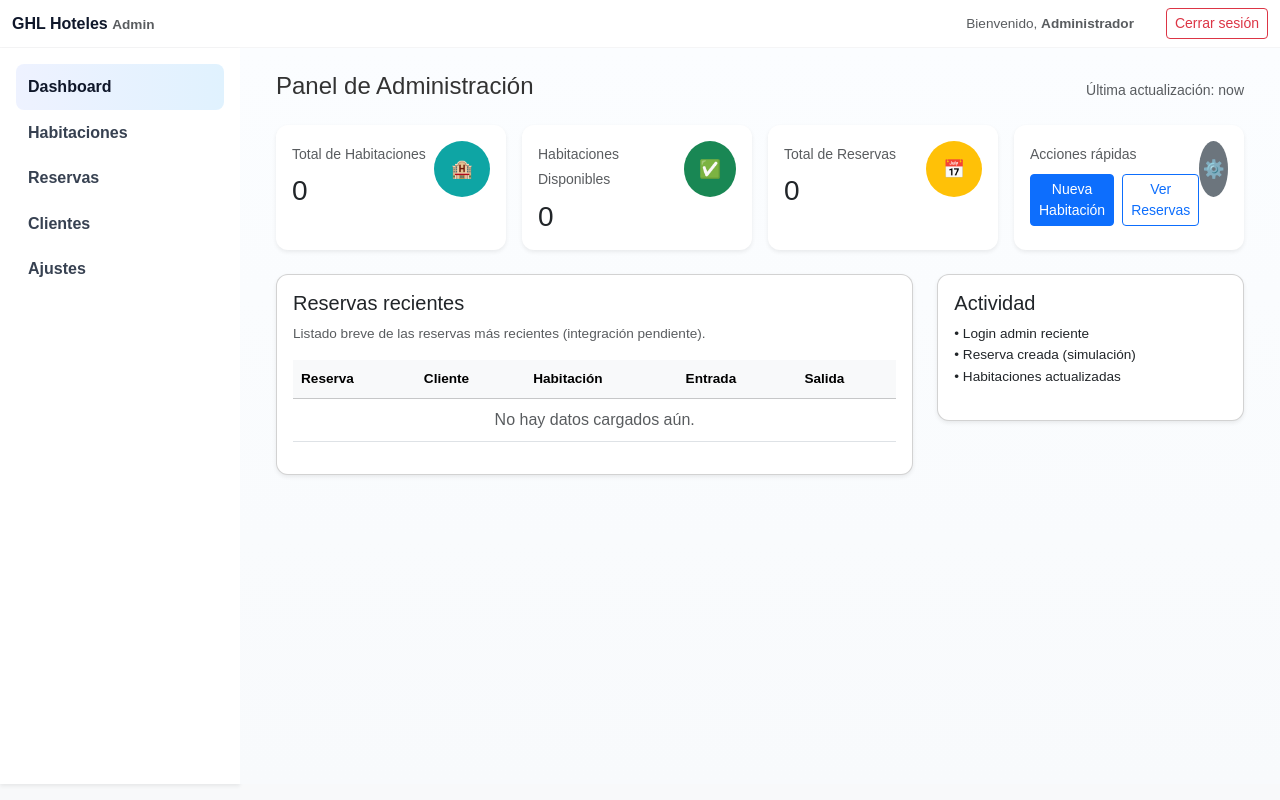
After one commit to AncizarTorres19/flask, a Flask app: template flask_SQLconector/templates/admin.html in a window 1280 px wide. The commit adds this page. Run offline with Flask 3, Linux system fonts and the light colour scheme; the template is opened without the code that fills it, so the values that code supplies are empty.

Commit message:
feat: Agregar panel de administración con autenticación y estadísticas de reservas

```diff
--- a/flask_SQLconector/app.py
+++ b/flask_SQLconector/app.py
@@ -25,6 +25,84 @@ def login_required(f):
             return redirect(url_for('login'))
         return f(*args, **kwargs)
     return decorated_function
+
+def admin_required(f):
+    @wraps(f)
+    def decorated_function(*args, **kwargs):
+        if 'user_id' not in session or session.get('rol') != 'admin':
+            flash('Acceso restringido: debes iniciar sesión como administrador.', 'warning')
+            return redirect(url_for('admin_login'))
+        return f(*args, **kwargs)
+    return decorated_function
+
+
+@app.route('/admin')
+@admin_required
+def admin_dashboard():
+    # Consultas simples para mostrar estadísticas en el dashboard
+    try:
+        conn = conectar_bd()
+        cursor = conn.cursor()
+
+        cursor.execute("SELECT COUNT(*) FROM habitaciones")
+        total_habitaciones = cursor.fetchone()[0] or 0
+
+        cursor.execute("SELECT COUNT(*) FROM habitaciones WHERE disponible = TRUE")
+        habitaciones_disponibles = cursor.fetchone()[0] or 0
+
+        cursor.execute("SELECT COUNT(*) FROM reservas")
+        total_reservas = cursor.fetchone()[0] or 0
+
+    except Exception as e:
+        # En caso de error con la base de datos, usar ceros y mostrar log en la consola
+        print('Error consultando estadísticas admin:', e)
+        total_habitaciones = 0
+        habitaciones_disponibles = 0
+        total_reservas = 0
+    finally:
+        try:
+            cursor.close()
+            conn.close()
+        except Exception:
+            pass
+
+    return render_template('admin.html',
+                           total_habitaciones=total_habitaciones,
+                           habitaciones_disponibles=habitaciones_disponibles,
+                           total_reservas=total_reservas)
+
+
+@app.route('/admin/login', methods=['GET', 'POST'])
+def admin_login():
+    if request.method == 'POST':
+        usuario = request.form.get('usuario')
+        password = request.form.get('password')
+
+        conn = conectar_bd()
+        cursor = conn.cursor(dictionary=True)
+        cursor.execute('SELECT * FROM usuarios WHERE usuario = %s', (usuario,))
+        usuario_db = cursor.fetchone()
+        conn.close()
+
+        if usuario_db and usuario_db.get('password') == password:
+            # Iniciar sesión
+            session['user_id'] = usuario_db.get('id')
+            session['usuario'] = usuario_db.get('usuario')
+            # Usar rol desde la base de datos si está presente
+            session['rol'] = usuario_db.get('rol') if usuario_db.get('rol') else 'user'
+            flash('Has iniciado sesión correctamente.', 'success')
+            return redirect(url_for('admin_dashboard'))
+        else:
+            flash('Credenciales inválidas.', 'danger')
+
+    return render_template('admin_login.html')
+
+
+@app.route('/logout')
+def logout():
+    session.clear()
+    flash('Sesión cerrada.', 'info')
+    return redirect(url_for('index'))
 
 @app.route('/')
 def index():
--- a/flask_SQLconector/init.sql
+++ b/flask_SQLconector/init.sql
@@ -4,9 +4,9 @@
 CREATE TABLE IF NOT EXISTS `clientes` (
   `id` int(11) NOT NULL AUTO_INCREMENT,
   `nombre` varchar(100) NOT NULL,
-  `correo` varchar(100) NOT NULL,
-  `cedula` int(10) NOT NULL,
-  `telefono` int(10) NOT NULL,
+  `correo` varchar(100) DEFAULT '',
+  `cedula` varchar(20) NOT NULL,
+  `telefono` varchar(20) NOT NULL,
   PRIMARY KEY (`id`)
 ) ENGINE=InnoDB DEFAULT CHARSET=utf8mb4 COLLATE=utf8mb4_general_ci;
 
--- /dev/null
+++ b/flask_SQLconector/static/css/admin.css
@@ -0,0 +1,63 @@
+/* Estilos específicos para el panel de administración */
+
+.admin-layout {
+  display: flex;
+  min-height: calc(100vh - 64px);
+}
+
+.admin-sidebar {
+  width: 240px;
+  transition: transform 0.25s ease, width 0.25s ease;
+}
+
+.admin-sidebar .nav-link {
+  color: #374151;
+  font-weight: 600;
+  padding: 10px 12px;
+  border-radius: 8px;
+}
+
+.admin-sidebar .nav-link.active,
+.admin-sidebar .nav-link:hover {
+  background: linear-gradient(90deg,#eef2ff,#e0f2fe);
+  color: #0f172a;
+}
+
+.admin-main {
+  flex: 1;
+  background: linear-gradient(180deg, #fbfdff, #f8fafc);
+  padding: 24px;
+}
+
+.admin-topbar {
+  background: white;
+  border-bottom: 1px solid rgba(15,23,42,0.04);
+}
+
+.stat-icon {
+  width: 56px;
+  height: 56px;
+  font-size: 1.1rem;
+}
+
+.card { border-radius: 12px; }
+
+/* Sidebar responsive */
+@media (max-width: 768px) {
+  .admin-sidebar { position: fixed; left: 0; top: 64px; bottom: 0; transform: translateX(-110%); z-index: 1050; width: 220px; }
+  .admin-sidebar.open { transform: translateX(0%); }
+  .admin-main { padding: 16px; }
+}
+
+/* Micro-interactions */
+.card:hover { transform: translateY(-6px); transition: transform 0.25s ease; }
+
+/* Table small tweaks */
+.table-hover tbody tr:hover { background: rgba(6,182,212,0.04); }
+
+/* Colors friendly for UI/UX */
+.bg-primary { background-color: #0ea5a4 !important; }
+.text-primary { color: #0f172a !important; }
+
+/* Helpers */
+.small { font-size: 0.85rem; }
--- /dev/null
+++ b/flask_SQLconector/templates/admin.html
@@ -0,0 +1,173 @@
+<!doctype html>
+<html lang="es">
+    <head>
+        <meta charset="utf-8">
+        <meta name="viewport" content="width=device-width, initial-scale=1">
+        <title>Panel de Administración — GHL Hoteles</title>
+        <!-- Bootstrap 5 CDN -->
+        <link href="https://cdn.jsdelivr.net/npm/bootstrap@5.3.2/dist/css/bootstrap.min.css" rel="stylesheet">
+        <!-- Proyecto: estilos generales -->
+        <link rel="stylesheet" href="{{ url_for('static', filename='css/styles.css') }}">
+        <!-- Estilos específicos del admin -->
+        <link rel="stylesheet" href="{{ url_for('static', filename='css/admin.css') }}">
+    </head>
+    <body class="bg-light">
+        <header class="admin-topbar shadow-sm">
+            <div class="container-fluid d-flex align-items-center justify-content-between py-2">
+                <div class="d-flex align-items-center gap-3">
+                    <button class="btn btn-outline-secondary d-md-none" id="toggleSidebar">☰</button>
+                    <a class="navbar-brand fw-bold text-primary" href="#">GHL Hoteles <span class="text-muted small">Admin</span></a>
+                </div>
+                <div class="d-flex align-items-center gap-3">
+                    <div class="me-3 small text-muted">Bienvenido, <strong>{{ session.get('usuario') or 'Administrador' }}</strong></div>
+                    <a class="btn btn-sm btn-outline-danger" href="{{ url_for('logout') }}">Cerrar sesión</a>
+                </div>
+            </div>
+        </header>
+
+        <div class="admin-layout">
+            <aside class="admin-sidebar bg-white shadow-sm">
+                <nav class="p-3">
+                    <ul class="nav flex-column">
+                        <li class="nav-item"><a class="nav-link active" href="#">Dashboard</a></li>
+                        <li class="nav-item"><a class="nav-link" href="#">Habitaciones</a></li>
+                        <li class="nav-item"><a class="nav-link" href="#">Reservas</a></li>
+                        <li class="nav-item"><a class="nav-link" href="#">Clientes</a></li>
+                        <li class="nav-item"><a class="nav-link" href="#">Ajustes</a></li>
+                    </ul>
+                </nav>
+            </aside>
+
+            <main class="admin-main p-4">
+                <div class="container-fluid">
+                    <div class="d-flex justify-content-between align-items-center mb-3">
+                        <h2 class="h4">Panel de Administración</h2>
+                        <small class="text-muted">Última actualización: {{ "now" | safe }}</small>
+                    </div>
+
+                    <!-- Stats cards -->
+                    <div class="row g-3 mb-4">
+                        <div class="col-12 col-sm-6 col-md-3">
+                            <div class="card shadow-sm h-100 border-0">
+                                <div class="card-body">
+                                    <div class="d-flex justify-content-between align-items-start">
+                                        <div>
+                                            <small class="text-muted">Total de Habitaciones</small>
+                                            <h3 class="mt-2 mb-0">{{ total_habitaciones | default(0) }}</h3>
+                                        </div>
+                                        <div class="stat-icon bg-primary text-white rounded-circle d-flex align-items-center justify-content-center">
+                                            🏨
+                                        </div>
+                                    </div>
+                                </div>
+                            </div>
+                        </div>
+
+                        <div class="col-12 col-sm-6 col-md-3">
+                            <div class="card shadow-sm h-100 border-0">
+                                <div class="card-body">
+                                    <div class="d-flex justify-content-between align-items-start">
+                                        <div>
+                                            <small class="text-muted">Habitaciones Disponibles</small>
+                                            <h3 class="mt-2 mb-0">{{ habitaciones_disponibles | default(0) }}</h3>
+                                        </div>
+                                        <div class="stat-icon bg-success text-white rounded-circle d-flex align-items-center justify-content-center">
+                                            ✅
+                                        </div>
+                                    </div>
+                                </div>
+                            </div>
+                        </div>
+
+                        <div class="col-12 col-sm-6 col-md-3">
+                            <div class="card shadow-sm h-100 border-0">
+                                <div class="card-body">
+                                    <div class="d-flex justify-content-between align-items-start">
+                                        <div>
+                                            <small class="text-muted">Total de Reservas</small>
+                                            <h3 class="mt-2 mb-0">{{ total_reservas | default(0) }}</h3>
+                                        </div>
+                                        <div class="stat-icon bg-warning text-white rounded-circle d-flex align-items-center justify-content-center">
+                                            📅
+                                        </div>
+                                    </div>
+                                </div>
+                            </div>
+                        </div>
+
+                        <div class="col-12 col-sm-6 col-md-3">
+                            <div class="card shadow-sm h-100 border-0">
+                                <div class="card-body">
+                                    <div class="d-flex justify-content-between align-items-start">
+                                        <div>
+                                            <small class="text-muted">Acciones rápidas</small>
+                                            <div class="mt-2 d-flex gap-2">
+                                                <a class="btn btn-sm btn-primary" href="#">Nueva Habitación</a>
+                                                <a class="btn btn-sm btn-outline-primary" href="#">Ver Reservas</a>
+                                            </div>
+                                        </div>
+                                        <div class="stat-icon bg-secondary text-white rounded-circle d-flex align-items-center justify-content-center">
+                                            ⚙️
+                                        </div>
+                                    </div>
+                                </div>
+                            </div>
+                        </div>
+                    </div>
+
+                    <!-- Panel central -->
+                    <div class="row g-4">
+                        <div class="col-12 col-lg-8">
+                            <div class="card shadow-sm">
+                                <div class="card-body">
+                                    <h5 class="card-title">Reservas recientes</h5>
+                                    <p class="text-muted small">Listado breve de las reservas más recientes (integración pendiente).</p>
+                                    <div class="table-responsive">
+                                        <table class="table table-hover">
+                                            <thead class="table-light small">
+                                                <tr>
+                                                    <th>Reserva</th>
+                                                    <th>Cliente</th>
+                                                    <th>Habitación</th>
+                                                    <th>Entrada</th>
+                                                    <th>Salida</th>
+                                                </tr>
+                                            </thead>
+                                            <tbody>
+                                                <tr>
+                                                    <td colspan="5" class="text-center text-muted">No hay datos cargados aún.</td>
+                                                </tr>
+                                            </tbody>
+                                        </table>
+                                    </div>
+                                </div>
+                            </div>
+                        </div>
+
+                        <div class="col-12 col-lg-4">
+                            <div class="card shadow-sm">
+                                <div class="card-body">
+                                    <h5 class="card-title">Actividad</h5>
+                                    <ul class="list-unstyled small">
+                                        <li>• Login admin reciente</li>
+                                        <li>• Reserva creada (simulación)</li>
+                                        <li>• Habitaciones actualizadas</li>
+                                    </ul>
+                                </div>
+                            </div>
+                        </div>
+                    </div>
+
+                </div>
+            </main>
+        </div>
+
+        <!-- Bootstrap JS (opcional) -->
+        <script src="https://cdn.jsdelivr.net/npm/bootstrap@5.3.2/dist/js/bootstrap.bundle.min.js"></script>
+        <script>
+            // Toggle sidebar en pantallas pequeñas
+            const btn = document.getElementById('toggleSidebar');
+            if (btn) btn.addEventListener('click', () => document.querySelector('.admin-sidebar').classList.toggle('open'));
+        </script>
+    </body>
+</html>
```
Also changed, not shown: flask_SQLconector/templates/admin_login.html (added, +45 -0 lines), flask_SQLconector/templates/confirmacion.html (+62 -1 lines), flask_SQLconector/templates/reservar.html (+89 -25 lines).
